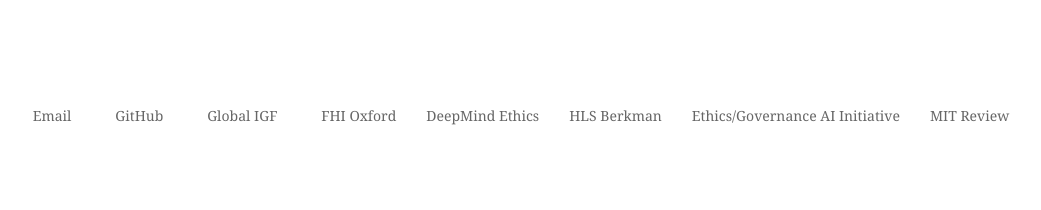
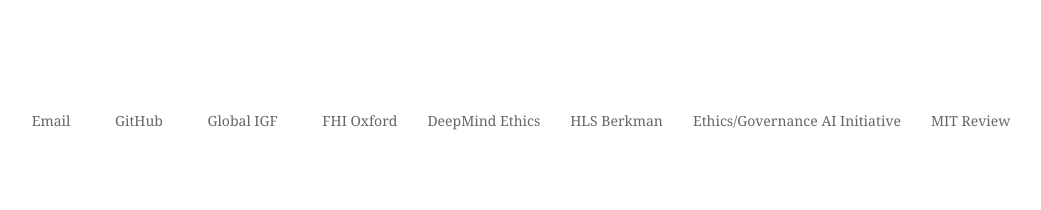
Before and after one commit to eunchangchoi/eunchangchoi.github.io, a Jekyll site: the page built from index.md, in a window 1280 px wide. Shown: the part 1552-1762 px from the top of the page, without its empty margins (40-1081 px from the left). Built offline with Jekyll 4.4.1, drawn with Linux system fonts in a browser that asks for light colours.

Commit message:
Update main.scss

```diff
--- a/css/main.scss
+++ b/css/main.scss
@@ -16,7 +16,7 @@
 a:hover { text-decoration: underline;}
 
 @import "variables";
-p, ul { font-size: 1.9em; line-height:0.2em; color: #191919;}
+p, ul { font-size: 2.0em; line-height:0.2em; color: #191919;}
 
 /*
    Vendor
@@ -24,7 +24,7 @@
 h1, h2, h3 { font-family: 'Georgia'; }
 h1 { font-size: 3.0em; }
 h2 { font-size: 2.0em; }
-h3 { font-size: 1.9em; }
+h3 { font-size: 2.0em; }
 
 @import "vendor/bourbon/bourbon";
 @import "grid-settings";
@@ -36,7 +36,7 @@
 /*
    Global
    ========================================================================== */
-nav ul, footer ul { text-align:center; font-size: 1.9em; font-family: 'Georgia' #008d62; padding: 10px; list-style: none; font-weight: 500; }
+nav ul, footer ul { text-align:center; font-size: 2.0em; font-family: 'Georgia' #008d62; padding: 10px; list-style: none; font-weight: 500; }
 nav ul li, footer ul li { display: inline-block; margin-right: 30px; }
 
 @import "mixins";
```
